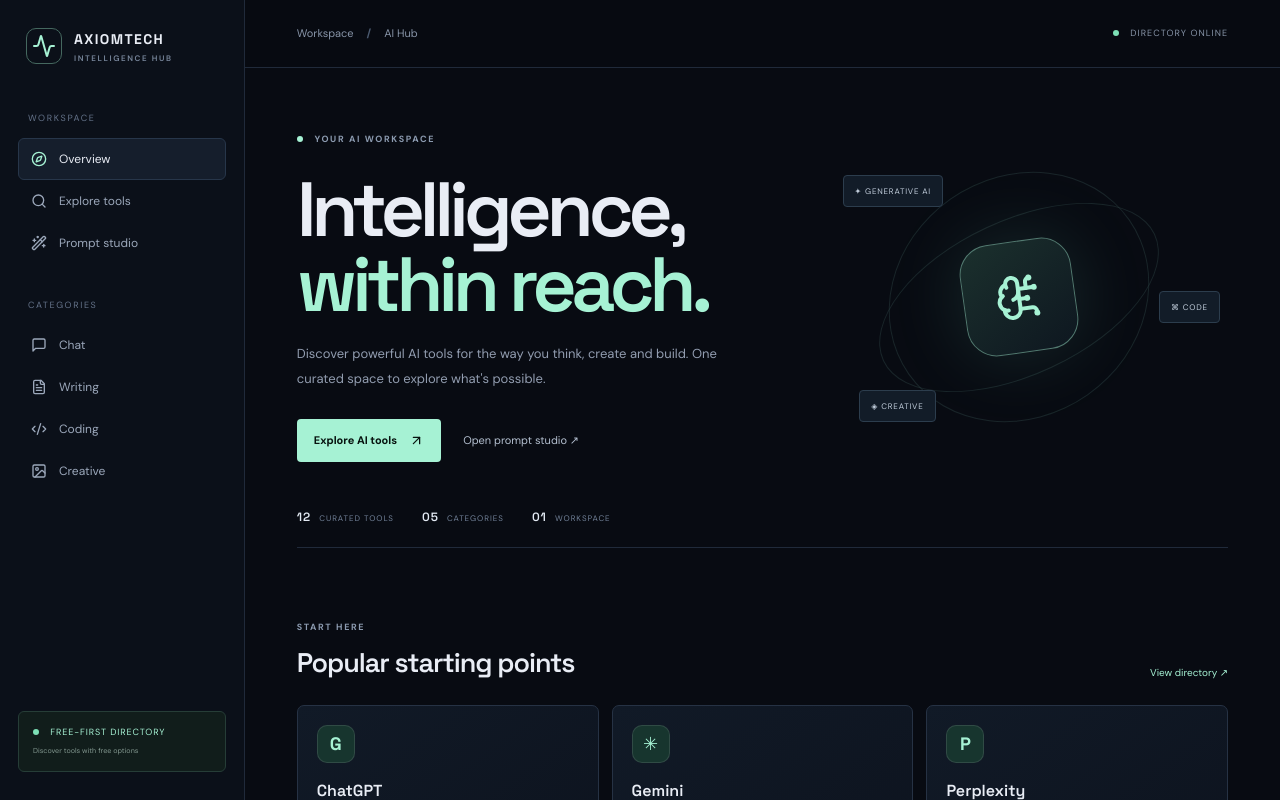
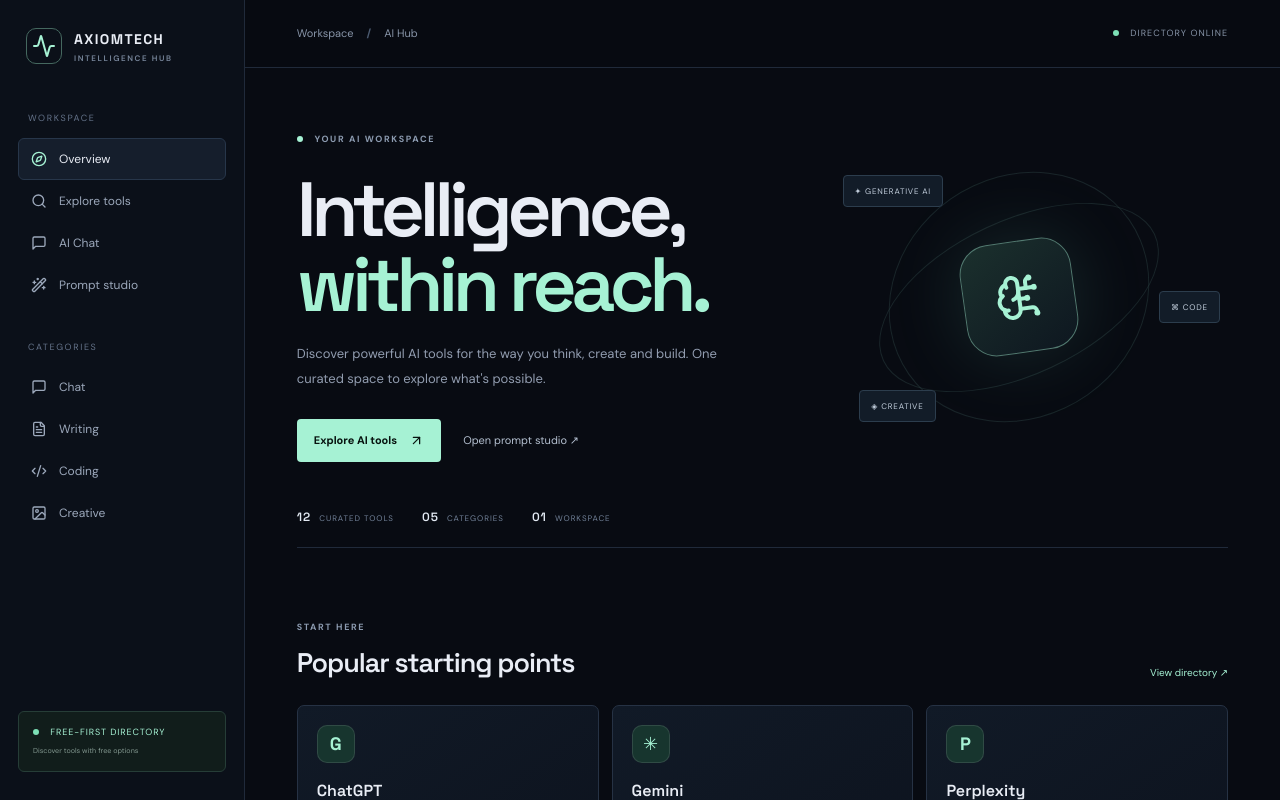
Before and after one commit to farisxboujddain-cmyk/AXIOMTECHWEBSAIT, a React (Vite) app: page / in a window 1280 px wide. Shown: the top 800 px of the page. Built offline with nearby package versions, Linux system fonts and the light colour scheme.

Commit message:
Add AI chat workspace to main application

```diff
--- a/src/App.tsx
+++ b/src/App.tsx
@@ -1,4 +1,5 @@
 import { useMemo, useState } from 'react';
+import ChatWorkspace from './ChatWorkspace';
 import { Activity, ArrowUpRight, BrainCircuit, Code2, Compass, Copy, FileText, Image, Menu, MessageSquare, Search, Sparkles, WandSparkles, X } from 'lucide-react';
 type Cat = 'All'|'Chat'|'Writing'|'Coding'|'Creative';
 const items = [
@@ -22,12 +23,13 @@ function App(){
  const makePrompt=()=>{if(!task.trim())return;setPrompt('Act as a knowledgeable expert.\n\nTask: '+task.trim()+(context.trim()?'\n\nContext: '+context.trim():'')+'\n\nGive a clear, accurate and structured answer. State uncertainty and do not invent facts.');setCopied(false)};
  const copy=async()=>{try{await navigator.clipboard.writeText(prompt);setCopied(true)}catch{setCopied(false)}};
  return <div className="shell">
- <aside className={menu?'sidebar open':'sidebar'}><a className="brand" href="#"><span className="brand-icon"><Activity/></span><span>AXIOMTECH<small>INTELLIGENCE HUB</small></span></a><div className="side-label">WORKSPACE</div><a className="nav-link active" href="#"><Compass/>Overview</a><a className="nav-link" href="#directory"><Search/>Explore tools</a><a className="nav-link" href="#studio"><WandSparkles/>Prompt studio</a><div className="side-label gap">CATEGORIES</div>{cats.slice(1).map(c=><button className="nav-link" key={c} onClick={()=>{setCat(c);document.getElementById('directory')?.scrollIntoView({behavior:'smooth'});setMenu(false)}}>{c==='Chat'?<MessageSquare/>:c==='Writing'?<FileText/>:c==='Coding'?<Code2/>:<Image/>}{c}</button>)}<div className="side-bottom"><span className="online"/> FREE-FIRST DIRECTORY<small>Discover tools with free options</small></div></aside>
+ <aside className={menu?'sidebar open':'sidebar'}><a className="brand" href="#"><span className="brand-icon"><Activity/></span><span>AXIOMTECH<small>INTELLIGENCE HUB</small></span></a><div className="side-label">WORKSPACE</div><a className="nav-link active" href="#"><Compass/>Overview</a><a className="nav-link" href="#directory"><Search/>Explore tools</a><a className="nav-link" href="#ai-chat"><MessageSquare/>AI Chat</a><a className="nav-link" href="#studio"><WandSparkles/>Prompt studio</a><div className="side-label gap">CATEGORIES</div>{cats.slice(1).map(c=><button className="nav-link" key={c} onClick={()=>{setCat(c);document.getElementById('directory')?.scrollIntoView({behavior:'smooth'});setMenu(false)}}>{c==='Chat'?<MessageSquare/>:c==='Writing'?<FileText/>:c==='Coding'?<Code2/>:<Image/>}{c}</button>)}<div className="side-bottom"><span className="online"/> FREE-FIRST DIRECTORY<small>Discover tools with free options</small></div></aside>
  {menu&&<button className="scrim" onClick={()=>setMenu(false)} aria-label="Close menu"/>}
  <main><header><button className="mobile-menu" onClick={()=>setMenu(!menu)}>{menu?<X/>:<Menu/>}</button><span>Workspace <b>/</b> AI Hub</span><label><i/> DIRECTORY ONLINE</label></header><div className="wrap">
  <section className="hero"><div><div className="eyebrow"><i/> YOUR AI WORKSPACE</div><h1>Intelligence,<br/><em>within reach.</em></h1><p>Discover powerful AI tools for the way you think, create and build. One curated space to explore what's possible.</p><a className="primary" href="#directory">Explore AI tools <ArrowUpRight/></a><a className="secondary" href="#studio">Open prompt studio ↗</a><div className="stats"><span><b>12</b> CURATED TOOLS</span><span><b>05</b> CATEGORIES</span><span><b>01</b> WORKSPACE</span></div></div><div className="visual"><div className="orbit o1"/><div className="orbit o2"/><div className="brain"><BrainCircuit/></div><span className="float f1">✦ GENERATIVE AI</span><span className="float f2">⌘ CODE</span><span className="float f3">◈ CREATIVE</span></div></section>
  <section className="section"><div className="section-head"><div><small>START HERE</small><h2>Popular starting points</h2></div><a href="#directory">View directory ↗</a></div><div className="featured">{items.slice(0,3).map(x=><a className="feature" href={x[4]} target="_blank" rel="noreferrer" key={x[0]}><span className="appmark">{x[5]}</span><h3>{x[0]}</h3><p>{x[2]}</p><small>FREE ACCESS MAY VARY <b>↗</b></small></a>)}</div></section>
  <section className="section" id="directory"><div className="section-head"><div><small>THE DIRECTORY</small><h2>Find your next tool.</h2></div><span className="count">{visible.length} TOOLS FOUND</span></div><div className="search"><Search/><input value={query} onChange={e=>setQuery(e.target.value)} placeholder="Search tools, tasks or categories..."/></div><div className="filters">{cats.map(c=><button key={c} className={cat===c?'chosen':''} onClick={()=>setCat(c)}>{c==='All'?'All tools':c}</button>)}</div><div className="cards">{visible.map(x=><article className="tool" key={x[0]}><span className="appmark">{x[5]}</span><small>{x[3].toUpperCase()}</small><h3>{x[0]}</h3><label>{x[1]}</label><p>{x[2]}</p><a href={x[4]} target="_blank" rel="noreferrer">Open tool <ArrowUpRight/></a></article>)}</div>{visible.length===0&&<p className="empty">No tools found. Try another search.</p>}</section>
+ <ChatWorkspace/>
  <section className="studio" id="studio"><div><small>PROMPT STUDIO</small><h2>Your idea.<br/><em>Made actionable.</em></h2><p>Turn a rough thought into a clear prompt. Copy it into any AI tool and get started.</p></div><div className="panel"><div className="panel-title"><Sparkles/> Prompt builder <small>FREE TOOL</small></div><label>WHAT DO YOU WANT TO ACHIEVE?</label><input value={task} onChange={e=>setTask(e.target.value)} placeholder="e.g. Plan a website for my new project"/><label>ADD CONTEXT <i>OPTIONAL</i></label><textarea value={context} onChange={e=>setContext(e.target.value)} placeholder="Audience, goals, tone or constraints..."/><button className="primary wide" onClick={makePrompt}>Generate prompt <WandSparkles/></button>{prompt&&<div className="result"><button onClick={copy}><Copy/>{copied?'Copied':'Copy prompt'}</button><p>{prompt}</p></div>}</div></section>
  <footer><b>AXIOMTECH <span>/ AI HUB</span></b><span>Independent AI discovery workspace.</span><span>© {new Date().getFullYear()} AXIOMTECH</span></footer></div></main></div>
 }
```
